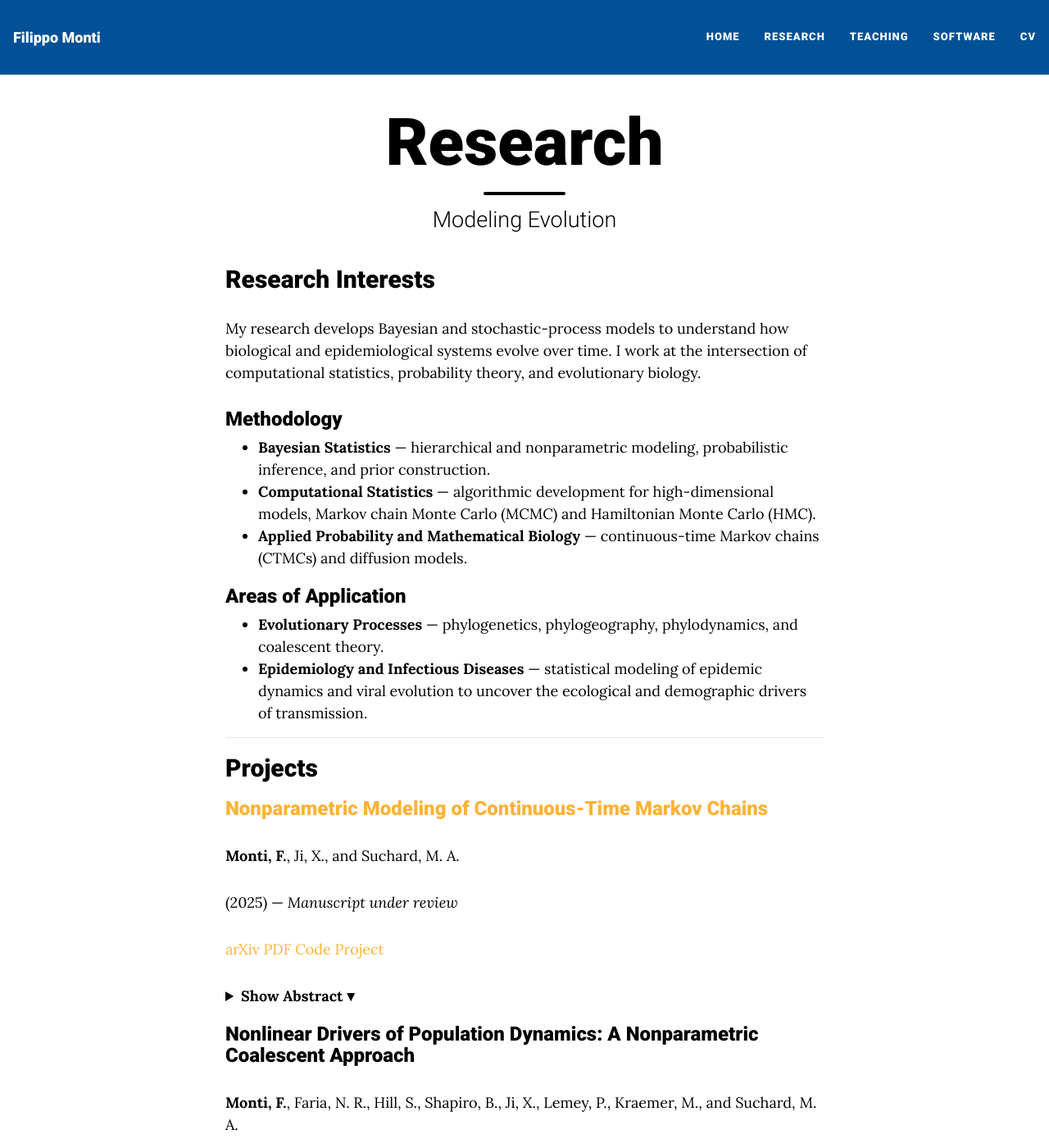
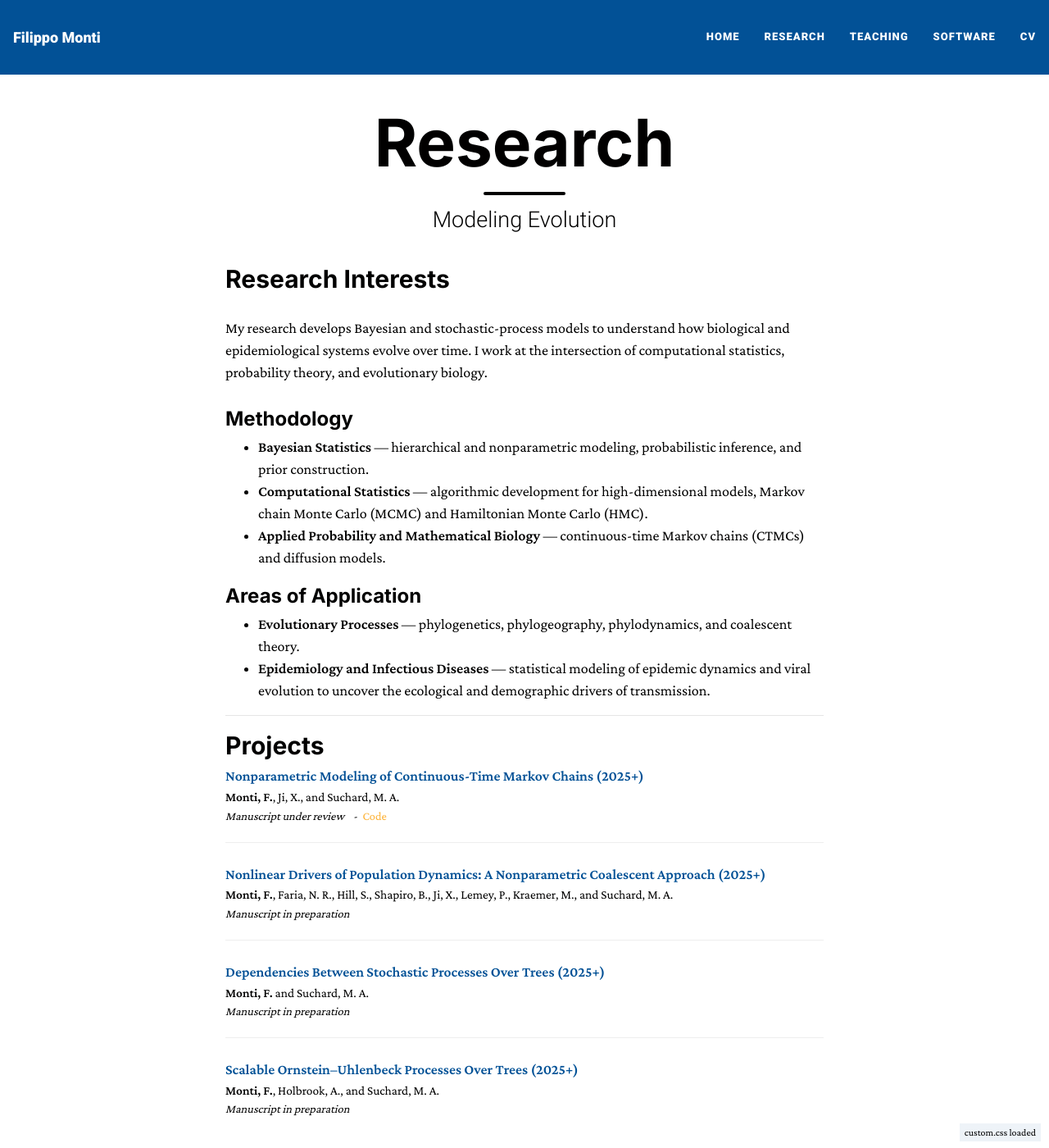
Before and after one commit to fil-monti/fil-monti.github.io, a Jekyll site: the page built from myresearch.md, in a window 1280 px wide and 1400 px high. Shown: the whole window at 82% size. Built offline with Jekyll 4.4.1, drawn with Linux system fonts in a browser that asks for light colours; nearby versions of some CDN libraries; some of the changed text lies outside the part shown.

Commit message:
better paper list

```diff
--- a/_config.yml
+++ b/_config.yml
@@ -32,8 +32,8 @@ navbar-links:
 #  Fun Trees: "/cooltrees"
 
 
-custom_css:
-  - "/assets/css/custom.css"
+#custom_css:
+#  - "/assets/css/custom.css"
 
 ################
 # --- Logo --- #
@@ -156,8 +156,8 @@ footer-hover-col: "#FFFFFF"
 #mobile-theme-col: "#0085A1"
 
 # For any extra visual customization, you can include additional CSS files in every page on your site. List any custom CSS files here
-#site-css:
-#  - "/assets/css/custom-styles.css"
+site-css:
+  - "/assets/css/custom.css"
 
 # If you have common JavaScript files that should be included in every page, list them here
 #site-js:
@@ -295,3 +295,5 @@ exclude:
 
 # Beautiful Jekyll / Dean Attali
 # 2fc73a3a967e97599c9763d05e564189
+
+use_math: true
--- a/_includes/paper.html
+++ b/_includes/paper.html
@@ -1,44 +1,33 @@
-<!-- _includes/paper.html -->
-<article class="paper-entry{% if include.highlight %} paper-highlight{% endif %}">
-    <!-- Title (linked if any link provided) -->
-    <h3 class="paper-title">
-        {% assign primary_link = include.link | default: include.pdf | default: include.arxiv | default: include.doi %}
-        {% if primary_link %}
-        <a href="{{ primary_link }}" rel="noopener">{{ include.title }}</a>
-        {% else %}
-        {{ include.title }}
+<div class="paper-entry">
+    <div class="paper-title"><strong>{{ include.title }}</strong> (<strong>{{ include.year }}</strong>)</div>
+    <div class="paper-authors">{{ include.authors }}</div>
+
+    <div class="paper-status">
+        <em>{{ include.status }}</em>
+        {% if include.arxiv or include.pdf or include.code or include.project %}
+           <!-- the dash -->
+        <span class="paper-links">
+      {% if include.arxiv %}
+        <a href="{{ include.arxiv }}" target="_blank">arXiv</a>
+      {% endif %}
+      {% if include.pdf %}
+        <a href="{{ include.pdf }}" target="_blank">PDF</a>
+      {% endif %}
+      {% if include.code %}
+        <a href="{{ include.code }}" target="_blank">Code</a>
+      {% endif %}
+      {% if include.project %}
+        <a href="{{ include.project }}" target="_blank">Project</a>
+      {% endif %}
+    </span>
         {% endif %}
-    </h3>
-
-    <!-- Authors -->
-    <p class="paper-authors">
-        {{ include.authors | markdownify | strip }}
-    </p>
-
-    <!-- Meta line: venue / status / year -->
-    <p class="paper-meta">
-        {% if include.venue %}{{ include.venue }}{% if include.year %} ({{ include.year }}){% endif %}{% elsif include.year %}{{ include.year }}{% endif %}
-        {% if include.status %} &mdash; <em>{{ include.status }}</em>{% endif %}
-    </p>
-
-    <!-- Badges / quick links -->
-    {% if include.arxiv or include.doi or include.pdf or include.code or include.link %}
-    <p class="paper-links">
-        {% if include.arxiv %}<a class="paper-badge" href="{{ include.arxiv }}">arXiv</a>{% endif %}
-        {% if include.doi %}<a class="paper-badge" href="https://doi.org/{{ include.doi }}">DOI</a>{% endif %}
-        {% if include.pdf %}<a class="paper-badge" href="{{ include.pdf }}">PDF</a>{% endif %}
-        {% if include.code %}<a class="paper-badge" href="{{ include.code }}">Code</a>{% endif %}
-        {% if include.link %}<a class="paper-badge" href="{{ include.link }}">Project</a>{% endif %}
-    </p>
-    {% endif %}
-
-    <!-- Collapsible abstract -->
-    {% if include.abstract %}
-    <details class="paper-abstract" {% if include.open %}open{% endif %}>
-        <summary><b>{{ include.label | default: "Show Abstract ▾" }}</b></summary>
-        <div class="paper-abstract-body">
-            {{ include.abstract | markdownify }}
-        </div>
-    </details>
-    {% endif %}
-</article>
+    </div>
+<!--    {% if include.abstract %}-->
+<!--    <details class="abstract-block">-->
+<!--        <summary>Show Abstract</summary>-->
+<!--        <div class="abstract-text">-->
+<!--            {{ include.abstract | markdownify }}-->
+<!--        </div>-->
+<!--    </details>-->
+<!--    {% endif %}-->
+</div>
--- a/assets/css/custom.css
+++ b/assets/css/custom.css
@@ -9,27 +9,126 @@ body {
 }
 
 
+/* --- Paper entry styling --- */
+.paper-title {
+    font-size: 1.1rem; /* smaller than default */
+    font-weight: 600;
+    color: #025196; /* use your site’s blue instead of orange */
+    margin-bottom: 2px;
+}
 
-.paper-entry{margin:18px 0 26px 0;}
-.paper-title{margin:0 0 2px 0; font-weight:600;}
-.paper-title a{text-decoration:none;}
-.paper-title a:hover{text-decoration:underline;}
+.paper-authors {
+    margin: 0;
+    font-size: 0.96rem;
+}
 
-.paper-authors{margin:0 0 0px 0;}
-.paper-meta{margin:0 0 6px 0; color:#444;}
+.paper-status {
+    margin: 2px 0 0 0;
+    font-size: 0.9rem;
+}
 
-.paper-links{margin:6px 0 2px 0;}
-.paper-badge{
-    display:inline-block; margin-right:6px; padding:2px 8px;
-    border-radius:12px; font-size:0.85em; text-decoration:none;
-    background:#eef3f8; color:#025196;
+.paper-links {
+    display: inline; /* place links on same line as status */
+    margin-left: 6px;
 }
-.paper-badge:hover{background:#dde8f4;}
 
-details.paper-abstract{margin-top:6px;}
-details.paper-abstract summary{
-    cursor:pointer; color:#025196; list-style:none; font-size:0.95em;
+.paper-links a {
+    margin-right: 8px;
+    text-decoration: none;
+    color: #FDB338;
 }
-details.paper-abstract summary:hover{text-decoration:underline;}
-.paper-abstract-body{margin-top:6px;}
-.paper-highlight{background:#fffdf2; border-left:4px solid #FFD100; padding-left:10px;}
+
+.paper-links a:hover {
+    text-decoration: underline;
+}
+
+/* Container for all papers */
+.papers .paper-entry {
+    padding-bottom: 22px;          /* spacing inside each item */
+    margin-bottom: 26px;           /* spacing to the next item */
+    border-bottom: 1px solid #eee; /* optional divider */
+    line-height: 1.4;
+}
+
+/* Remove the divider/extra space after the last item */
+.papers .paper-entry:last-child {
+    border-bottom: 0;
+    margin-bottom: 0;
+    padding-bottom: 0;
+}
+
+/* Tighten default paragraph margins that can create big gaps */
+.papers .paper-entry p {
+    margin: 4px 0;
+}
+
+/* Title/authors/status sizing (keep if you like) */
+.paper-title   { font-size: 1.1rem; font-weight: 600; color:#025196; margin: 0 0 2px 0; }
+.paper-authors { margin: 0; font-size: 0.96rem; }
+.paper-status  { margin: 2px 0 0 0; font-size: 0.9rem; }
+
+.paper-links { display: inline; margin-left: 6px; }
+.paper-links a { margin-right: 8px; text-decoration: none; color: #FDB338; }
+.paper-links a:hover { text-decoration: underline; }
+
+.paper-status em {
+    margin-right: 0em;   /* space after the italic status */
+}
+
+.paper-links::before {
+    content: "-";          /* adds a clean dash */
+    margin: 0 0.2em;       /* equal spacing before and after the dash */
+}
+
+/* --- Abstract toggle styling --- */
+.abstract-block {
+    margin-top: 1px;
+    margin-bottom: 1px;  /* space after the abstract */
+}
+
+.abstract-block summary {
+    font-family: 'Inter', sans-serif;
+    font-weight: 400;
+    font-size: 0.65rem;
+    color: #025196;               /* same as your site’s link color */
+    cursor: pointer;
+    list-style: none;             /* remove default arrow */
+    display: inline-block;
+    position: relative;
+    transition: color 0.2s ease;
+}
+
+.abstract-block summary:hover {
+    color: #FDB338;               /* hover color (matches your theme) */
+}
+
+.abstract-block summary::after {
+    content: " ▾";                /* add custom arrow */
+    font-size: 0.8rem;
+    color: #025196;
+    transition: transform 0.2s ease;
+}
+
+.abstract-block[open] summary::after {
+    transform: rotate(-180deg);   /* flip arrow when open */
+}
+
+/*.abstract-block p {*/
+/*    margin-top: 8px;*/
+/*    line-height: 1.45;*/
+/*    color: #222;*/
+/*}*/
+.abstract-block p {
+    font-size: 0.8rem;      /* smaller than body text — adjust as you like */
+    line-height: 1.45;       /* good readability */
+    color: #222;             /* slightly softer than pure black */
+    margin-top: 8px;         /* small spacing below summary */
+    max-width: 75ch;         /* optional: keeps paragraphs comfortably wide */
+}
+
+
+
+body::after{
+    content:"custom.css loaded";
+    position:fixed; right:10px; bottom:8px; font-size:12px; background:#eef3f8; padding:2px 6px;
+}
--- a/myresearch.md
+++ b/myresearch.md
@@ -24,109 +24,47 @@ My research develops Bayesian and stochastic-process models to understand how bi
 
 ## Projects
 
-
+<div class="papers">
 {% include paper.html
-title = "Nonparametric Modeling of Continuous-Time Markov Chains"
-authors = "**Monti, F.**, Ji, X., and Suchard, M. A."
-venue = ""
-year = "2025"
-status = "Manuscript under review"
-arxiv = "https://arxiv.org/abs/2501.01234"
-pdf = ""
-code = ""
-link = ""
-abstract = "We develop GP-based priors on CTMC transition rates to capture covariate and temporal dependence. Efficient inference is obtained via matrix–exponential likelihood structure; applications to large phylogenies demonstrate scalability."
+title="Nonparametric Modeling of Continuous-Time Markov Chains"
+authors="<strong>Monti, F.</strong>, Ji, X., and Suchard, M. A."
+venue=""
+year="2025+"
+status="Manuscript under review"
+code="https://github.com/suchard-group/NonParametricModelingofCTMCs/blob/f5e29b8f3ec9cb7dfbe190f0c85c59f8780ea3ad/README.md#L4"
+abstract="We develop GP-based priors on CTMC transition rates to capture covariate and temporal dependence. Efficient inference is obtained via matrix–exponential likelihood structure; applications to large phylogenies demonstrate scalability."
 %}
 
 {% include paper.html
 title = "Nonlinear Drivers of Population Dynamics: A Nonparametric Coalescent Approach"
-authors = "**Monti, F.**, Faria, N. R., Hill, S., Shapiro, B., Ji, X., Lemey, P., Kraemer, M., and Suchard, M. A."
-year = "2025"
+authors = "<strong>Monti, F.</strong>, Faria, N. R., Hill, S., Shapiro, B., Ji, X., Lemey, P., Kraemer, M., and Suchard, M. A."
+year = "2025+"
 status = "Manuscript in preparation"
-abstract = "We couple effective population size trajectories to nonlinear covariates using Bayesian nonparametrics, deriving inference under coalescent likelihoods and providing identifiability guidance under partial observation."
+abstract = "Effective population size (\$N_e(t)\$) is a fundamental parameter in population genetics and phylodynamics that quantifies genetic diversity and reveals demographic history.
+Coalescent-based methods infer $N_e(t)$ trajectories through time from time-scaled phylogenies reconstructed from molecular sequence data.
+Understanding the ecological and environmental drivers of population dynamics requires linking $N_e(t)$ to external covariates such as climate or epidemiological variables.
+Existing approaches typically impose log-linear relationships between covariates and $N_e(t)$, which may fail to capture complex biological processes and can introduce bias when the true relationship is nonlinear.
+We present a flexible Bayesian framework that integrates covariates into coalescent models with piecewise-constant $N_e(t)$ through a Gaussian process (GP) prior.
+The GP, a distribution over functions controlled by a kernel with data-driven hyperparameters, naturally accommodates nonlinear covariate effects without restrictive parametric assumptions.
+This formulation improves estimation of covariate-$N_e(t)$ relationships, mitigates bias when associations are nonlinear, and yields interpretable uncertainty quantification that varies across the covariate space.
+To balance global covariate-driven patterns with local temporal dynamics, we couple the GP prior with a Gaussian Markov random field that enforces smoothness in $N_e(t)$ trajectories."
 %}
 
 {% include paper.html
 title = "Dependencies Between Stochastic Processes Over Trees"
-authors = "**Monti, F.** and **Suchard, M. A.**"
+authors = "<strong>Monti, F.</strong> and Suchard, M. A."
+year = "2025+"
 status = "Manuscript in preparation"
-abstract = "We model two-way dependence among continuous and discrete traits via coupled processes defined on phylogenies, enabling joint inference of substitution dynamics and trait diffusion."
 %}
 
 {% include paper.html
 title = "Scalable Ornstein–Uhlenbeck Processes Over Trees"
-authors = "**Monti, F.**, Holbrook, A., and Suchard, M. A."
+authors = "<strong>Monti, F.</strong>, Holbrook, A., and Suchard, M. A."
+year = "2025+"
 status = "Manuscript in preparation"
-abstract = "We construct OU processes with Kronecker-structured inference for large trees, enabling gradient-based computation and flexible covariance modeling."
 %}
+</div>
 
-[//]: # (**Non-Parametric Modeling of Continuous-Time Markov Chains**              )
-
-[//]: # (**Monti, F.**, Ji X., and Suchard, M. A.         )
-
-[//]: # (A novel Bayesian framework for learning CTMC transition rates as flexible stochastic processes over covariates.  )
-
-[//]: # (*Manuscript under review.*)
-
-[//]: # (<div class="accordion" id="papers">)
-
-[//]: # (  <div class="accordion-item">)
-
-[//]: # (    <h2 class="accordion-header" id="headingOne">)
-
-[//]: # (      <button class="accordion-button collapsed" type="button")
-
-[//]: # (              data-bs-toggle="collapse" data-bs-target="#collapseOne")
-
-[//]: # (              aria-expanded="false" aria-controls="collapseOne">)
-
-[//]: # (        Nonparametric Modeling of Continuous-Time Markov Chains &#40;2025&#41;)
-
-[//]: # (      </button>)
-
-[//]: # (    </h2>)
-
-[//]: # (    <div id="collapseOne" class="accordion-collapse collapse" aria-labelledby="headingOne" data-bs-parent="#papers">)
-
-[//]: # (      <div class="accordion-body">)
-
-[//]: # (        Abstract: This work develops Gaussian-process priors …)
-
-[//]: # (      </div>)
-
-[//]: # (    </div>)
-
-[//]: # (  </div>)
-
-[//]: # (</div>)
-
-[//]: # (**Non-Linear Drivers of Population Dynamics: A Nonparametric Coalescent Approach**       )
-
-[//]: # (**Monti, F.**, Faria, N. R., Shapiro, B., Ji, X., Lemey, P., Kraemer, M., and Suchard, M. A.   )
-
-[//]: # (Developing a coalescent-based model that infers population size trajectories driven by nonlinear, time-varying covariates.  )
-
-[//]: # (*Manuscript in preparation.*)
-
-[//]: # ()
-[//]: # (**Dependencies Between Stochastic Processes Over Trees**   )
-
-[//]: # (**Monti, F.** and Suchard, M. A.  )
-
-[//]: # (Modeling evolution of continuous and discrete traits dependent on underlying partially observed stochastic processes.  )
-
-[//]: # (*Manuscript in preparation.*)
-
-[//]: # ()
-[//]: # (**Scalable and Flexible Ornstein–Uhlenbeck Processes Over Trees**   )
-
-[//]: # (**Monti, F.**, Holbrook, A., and Suchard, M. A.  )
-
-[//]: # (Extending Ornstein–Uhlenbeck diffusions to large phylogenies via scalable Hamiltonian Monte Carlo inference.  )
-
-[//]: # (*Manuscript in preparation.*)
-
-[//]: # (---)
 
 [//]: # ()
 [//]: # (## Broader Goal)
```
Also changed, not shown: 1 other file.
